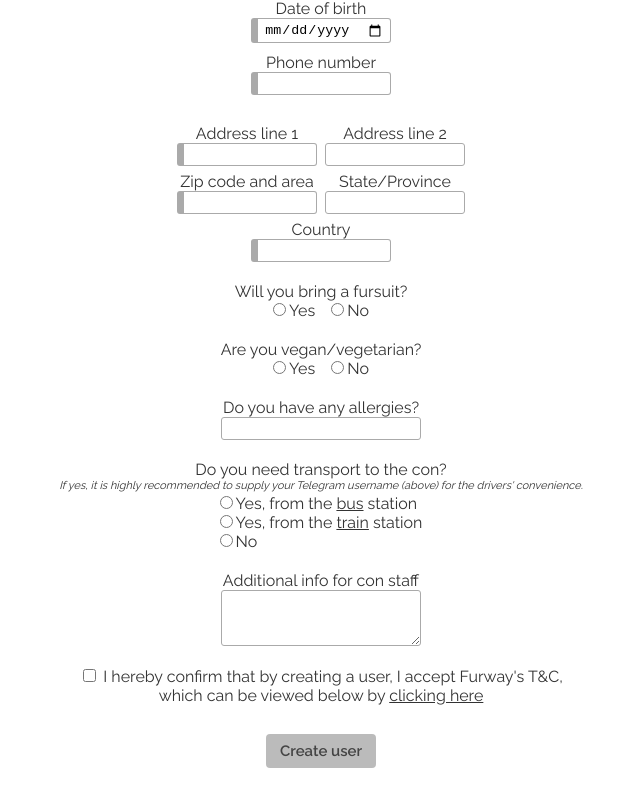
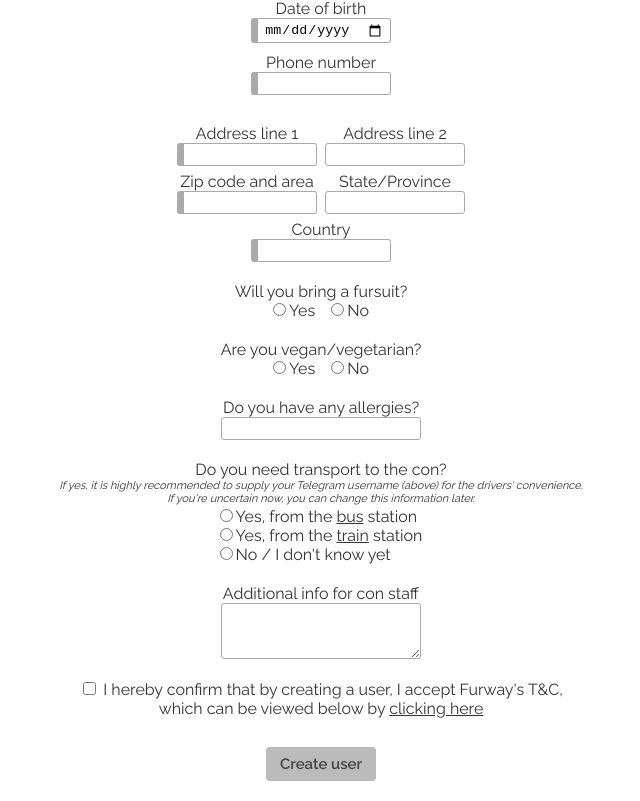
Before and after one commit to ragnarob/furway-client, a Vue app: page /signup in a window 1280 px wide. Shown: the part 469-1270 px from the top of the page, without its empty margins (319-959 px from the left). Built offline with nearby package versions, Linux system fonts and the light colour scheme; no server answers.

Commit message:
Add explanation to signup

```diff
--- a/src/views/Admin.vue
+++ b/src/views/Admin.vue
@@ -22,7 +22,6 @@
 
         <p style="text-align: left;"><b>Ting som gjenstår</b></p>
         <ul style="text-align: left; margin-top: 0px;">
-          <li>Implementere epost!! Og da også forgot password.</li>
           <li>Få på plass terms & conditions!</li>
           <li>Fikse redigering og sletting i "All Registrations" (admin)</li>
           <li>Gjøre det vanskeligere (bekreft-prompt) å rejecte pending reg (admin)</li>
@@ -38,6 +37,8 @@
         </ul>
         <p style="text-align: left;"><b>Ferdig</b></p>
         <ul style="text-align: left; margin-top: 0px;">
+          <li>Implementerte change password</li>
+          <li>Implementerte forgotten password, med epost som funker men feil avsender...</li>
           <li>Hente-info i brukerprofil</li>
           <li>Driving list, egen brukerrolle isDriver, egen admin-panel-visning for ikke-admins som er drivers</li>
         </ul>
--- a/src/views/Signup.vue
+++ b/src/views/Signup.vue
@@ -120,6 +120,7 @@
     <div class="signup-row">
       <label>Do you need transport to the con?</label>
       <p class="tiny-info">If yes, it is highly recommended to supply your Telegram username (above) for the drivers' convenience.</p>
+      <p class="tiny-info">If you're uncertain now, you can change this information later.</p>
       <div style="text-align: left; margin-top: 2px;">
         <div>
           <input type="radio" v-model="pickupType" :value="'bus'" id="pickupBusRadio"/>
@@ -131,7 +132,7 @@
         </div>
         <div>
           <input type="radio" v-model="pickupType" :value="null" id="pickupNoRadio"/>
-          <label for="pickupNoRadio">No</label>
+          <label for="pickupNoRadio">No / I don't know yet</label>
         </div>
       </div>
     </div>
```
